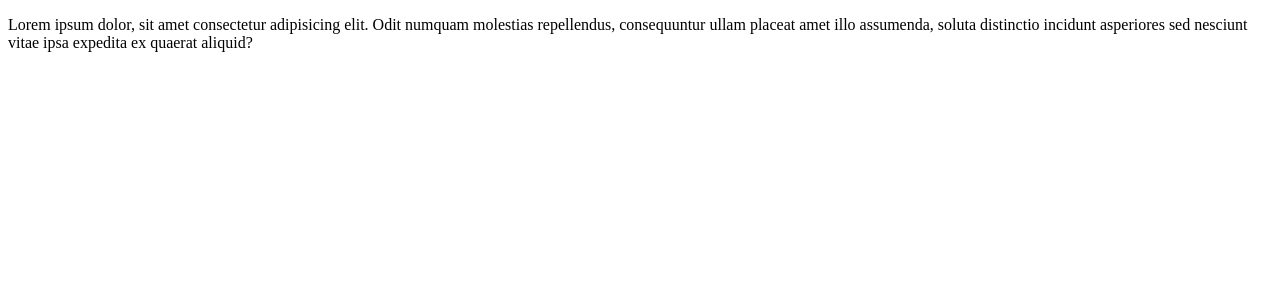
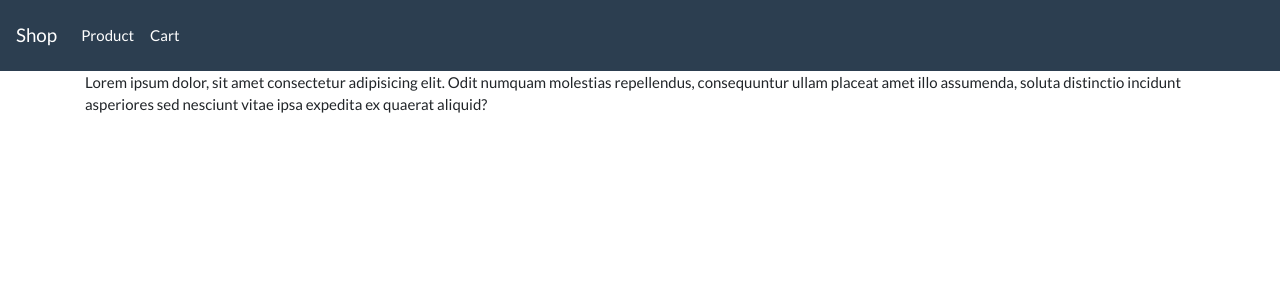
Before and after one commit to ThomasVandermeersch/Labo-Web, a Symfony app: template Shop/templates/cart/index.html.twig in a window 1280 px wide. Shown: the top 300 px of the page. Run offline with Twig, Linux system fonts and the light colour scheme; the template is opened without the code that fills it, so the values that code supplies are empty; some libraries are stand-ins or nearby versions.

Commit message:
add Navbar

```diff
--- a/Shop/templates/base.html.twig
+++ b/Shop/templates/base.html.twig
@@ -3,17 +3,29 @@
     <head>
         <meta charset="UTF-8">
         <title>{% block title %}Welcome!{% endblock %}</title>
-        {# Run `composer require symfony/webpack-encore-bundle`
-           and uncomment the following Encore helpers to start using Symfony UX #}
-        {% block stylesheets %}
-            {#{{ encore_entry_link_tags('app') }}#}
-        {% endblock %}
+        <link rel="stylesheet" href="https://bootswatch.com/4/flatly/bootstrap.min.css">
+    </head>
 
-        {% block javascripts %}
-            {#{{ encore_entry_script_tags('app') }}#}
-        {% endblock %}
-    </head>
     <body>
-        {% block body %}{% endblock %}
+        <nav class="navbar navbar-expand-lg navbar-dark bg-primary">
+            <a class="navbar-brand" href="#">Shop</a>
+                <button class="navbar-toggler" type="button" data-toggle="collapse" data-target="#navbarColor01" aria-controls="navbarColor01" aria-expanded="false" aria-label="Toggle navigation">
+                    <span class="navbar-toggler-icon"></span>
+                </button>
+
+        <div class="collapse navbar-collapse" id="navbarColor01">
+            <ul class="navbar-nav mr-auto">
+                <li class="nav-item">
+                    <a class="nav-link" href="/product"> Product </a>
+                </li>
+                <li class="nav-item">
+                    <a class="nav-link" href="/cart"> Cart</a>
+                </li>
+            </ul>
+        </div>
+        </nav>
+        <div class="container">
+            {% block body %}{% endblock %}
+        </div>
     </body>
 </html>
```
